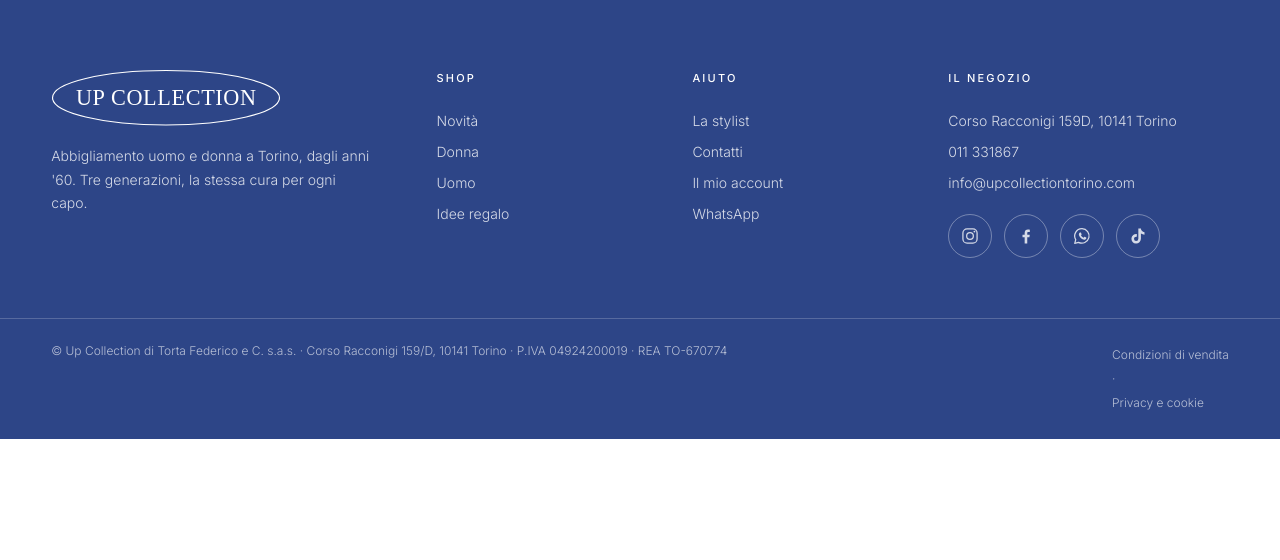
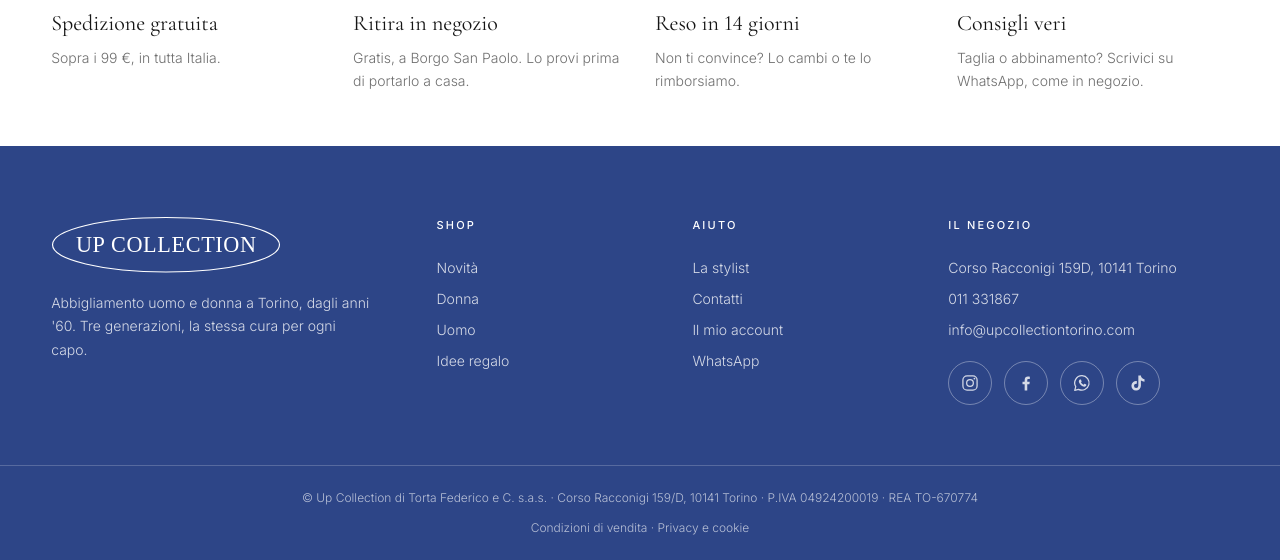
Before and after one commit to ericatorta/upcollection-shop, a Flask app: page /contatti in a window 1280 px wide. Shown: the part 1679-2239 px from the top of the page. Before the commit the page ends 2118 px from the top, so only its background shows below. Run offline with Flask 3, Linux system fonts and the light colour scheme.

Commit message:
Negozio su shop.upcollectiontorino.com: foto della vetrina nei contatti, footer centrato, stylist apribile da link (?domanda=)

```diff
--- a/controllers/controller.py
+++ b/controllers/controller.py
@@ -510,8 +510,9 @@
     usate = session.get("domande_stylist", 0)
     rimaste = None if utente else max(LIMITE_DOMANDE_OSPITE - usate, 0)
 
-    if request.method == "POST":
-        domanda = request.form.get("domanda", "").strip()[:300]
+    # la domanda arriva dal modulo della pagina o dal sito vetrina (/stylist?domanda=...)
+    if request.method == "POST" or request.args.get("domanda"):
+        domanda = request.values.get("domanda", "").strip()[:300]
         if domanda and not utente and usate >= LIMITE_DOMANDE_OSPITE:
             risposta = ("Ti sono piaciuti i miei consigli? Crea un account gratis "
                         "e continuiamo a scegliere insieme.")
--- a/static/css/style.css
+++ b/static/css/style.css
@@ -358,7 +358,8 @@
 .social a { display: grid; place-items: center; width: 44px; height: 44px; padding: 0; border: 1px solid rgba(255, 255, 255, .35); border-radius: 50%; transition: background var(--veloce), color var(--veloce), transform var(--veloce); }
 .social a:hover { background: #fff; color: var(--blu); transform: translateY(-2px); }
 .social svg { width: 20px; height: 20px; }
-.piede__fondo { display: flex; flex-wrap: wrap; justify-content: space-between; gap: 10px; margin-top: 60px; padding-block: 22px; border-top: 1px solid rgba(255, 255, 255, .2); font-size: 12px; color: rgba(255, 255, 255, .65); }
+.piede__fondo { display: flex; flex-direction: column; align-items: center; text-align: center; gap: 10px; margin-top: 60px; padding-block: 22px; border-top: 1px solid rgba(255, 255, 255, .2); font-size: 12px; color: rgba(255, 255, 255, .65); }
+.piede__fondo a { display: inline; }
 
 /* ---------- catalogo ---------- */
 .catalogo-testa { padding-block: 48px 30px; }
--- a/templates/base.html
+++ b/templates/base.html
@@ -6,7 +6,7 @@
   <title>{% block titolo %}Abbigliamento uomo e donna a Torino{% endblock %} · Up Collection</title>
   <meta name="description" content="{% block descrizione %}Up Collection, negozio di abbigliamento uomo e donna a Torino dagli anni '60: Liu Jo, Blauer, Armani Exchange, Sun68, Happy Socks e altri marchi. Spedizione o ritiro gratuito in negozio.{% endblock %}">
   <link rel="icon" href="{{ url_for('static', filename='img/favicon.svg') }}" type="image/svg+xml">
-  <link rel="stylesheet" href="{{ url_for('static', filename='css/style.css') }}">
+  <link rel="stylesheet" href="{{ url_for('static', filename='css/style.css') }}?v=20261027">
 </head>
 <body class="{% block body_class %}{% endblock %}">
 
--- a/templates/contatti.html
+++ b/templates/contatti.html
@@ -3,7 +3,7 @@
 
 {% block contenuto %}
 <section class="negozio">
-  <div class="negozio__foto"><img src="https://upcollectiontorino.com/assets/img/hero/3.jpg" alt=""></div>
+  <div class="negozio__foto"><img src="{{ url_for('static', filename='img/negozio-vetrina.jpg') }}" alt="La vetrina di Up Collection in Corso Racconigi 159D, con Federico davanti all'ingresso"></div>
   <div class="negozio__testo">
     <p class="occhiello">Borgo San Paolo · Torino</p>
     <h1 class="titolo titolo--grande">Vieni a<br><em>trovarci.</em></h1>
```
Also changed, not shown: README.md, static/img/negozio-vetrina.jpg (added).
